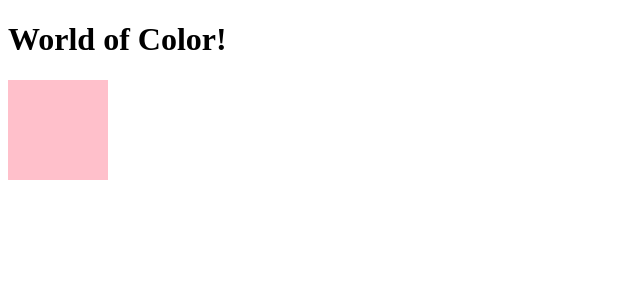
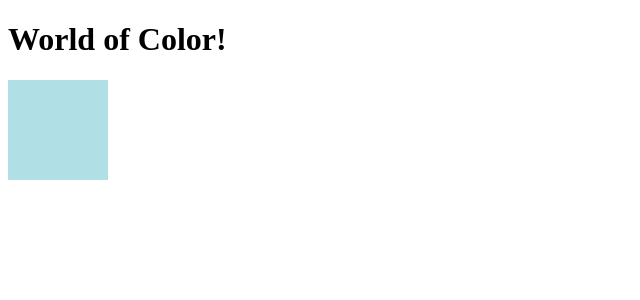
Before and after one commit to katherinemtam/color-changer, a React app: page / in a window 1280 px wide. Shown: the top 300 px of the page, without its empty margins (0-640 px from the left). Built offline with nearby package versions, Linux system fonts and the light colour scheme.

Commit message:
setInterval of ColorDisplay

```diff
--- a/src/containers/RandomColor.jsx
+++ b/src/containers/RandomColor.jsx
@@ -13,7 +13,9 @@ export default class RandomColor extends Component {
   }
 
   componentDidMount = () => {
-    this.getColor();
+    setInterval(() => {
+      this.getColor();
+    }, 1000);
   };
 
   render() {
```
